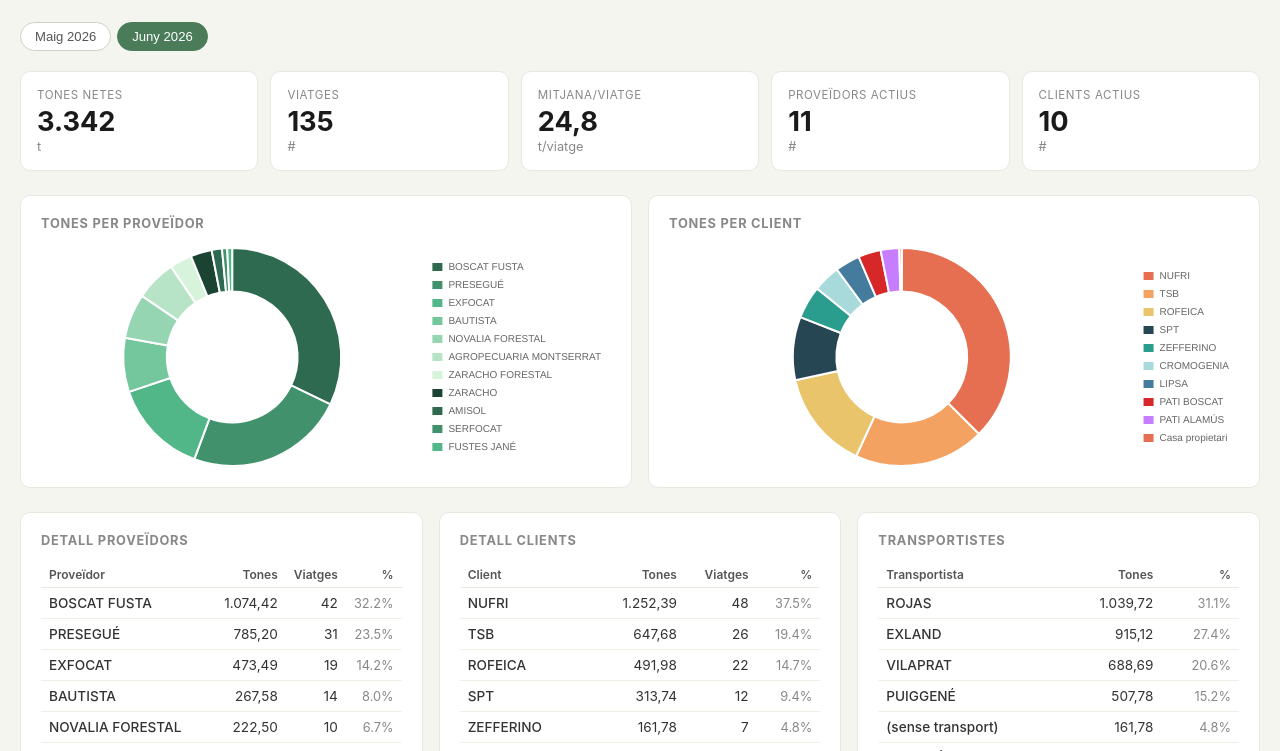
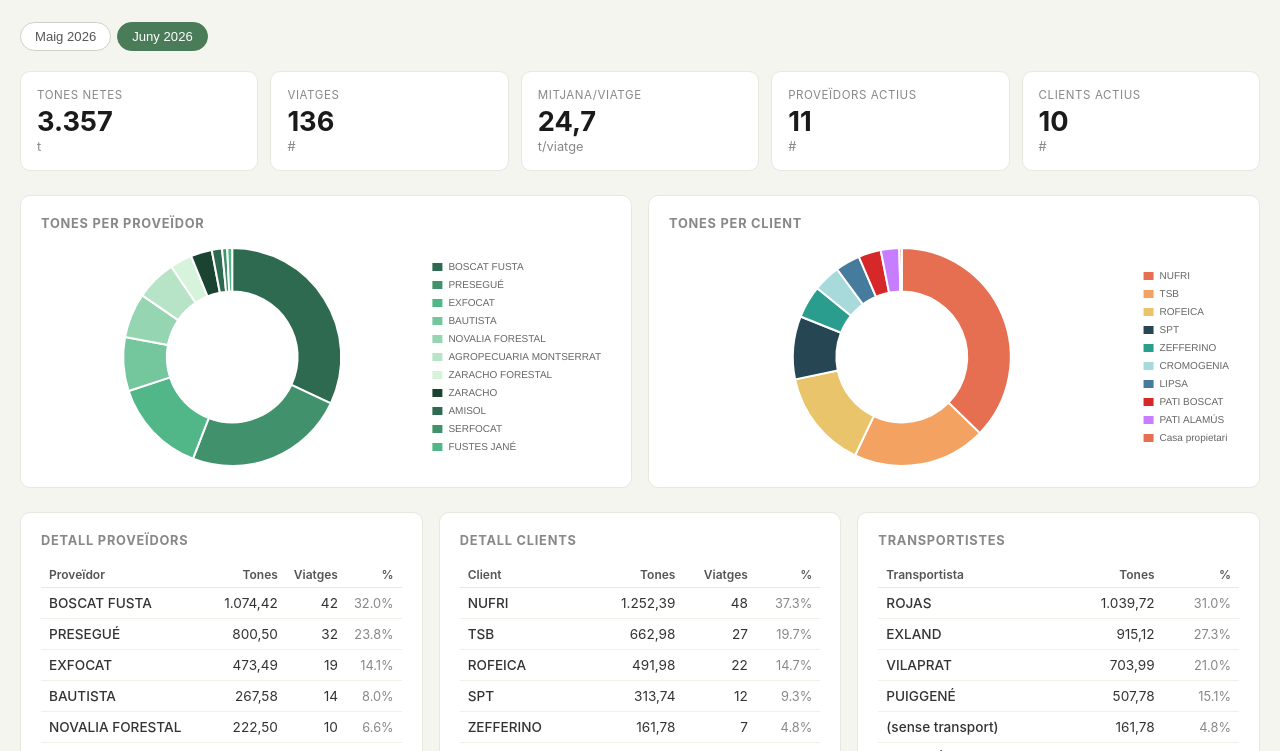
Before and after one commit to marineraimon-dot/novalia-resum-mensual, a plain HTML site: page index.html in a window 1280 px wide. Shown: the part 49-800 px from the top of the page. Drawn offline with nearby package versions, Linux system fonts and the light colour scheme.

Commit message:
Actualitza dades dashboard (2026-06-29 07:46)

```diff
--- a/index.html
+++ b/index.html
@@ -232,15 +232,15 @@ const DATA = {
   },
   "Juny 2026": {
     kpis: {
-      tones: 3341.83,
-      viatges: 135,
-      mitja: 24.75,
+      tones: 3357.13,
+      viatges: 136,
+      mitja: 24.68,
       proveidors: 11,
       clients: 10
     },
     proveidors: [
       { nom: "BOSCAT FUSTA", tones: 1074.42, viatges: 42 },
-      { nom: "PRESEGUÉ", tones: 785.2, viatges: 31 },
+      { nom: "PRESEGUÉ", tones: 800.5, viatges: 32 },
       { nom: "EXFOCAT", tones: 473.49, viatges: 19 },
       { nom: "BAUTISTA", tones: 267.58, viatges: 14 },
       { nom: "NOVALIA FORESTAL", tones: 222.5, viatges: 10 },
@@ -253,7 +253,7 @@ const DATA = {
     ],
     clients: [
       { nom: "NUFRI", tones: 1252.39, viatges: 48 },
-      { nom: "TSB", tones: 647.68, viatges: 26 },
+      { nom: "TSB", tones: 662.98, viatges: 27 },
       { nom: "ROFEICA", tones: 491.98, viatges: 22 },
       { nom: "SPT", tones: 313.74, viatges: 12 },
       { nom: "ZEFFERINO", tones: 161.78, viatges: 7 },
@@ -266,7 +266,7 @@ const DATA = {
     transportistes: [
       { nom: "ROJAS", tones: 1039.72 },
       { nom: "EXLAND", tones: 915.12 },
-      { nom: "VILAPRAT", tones: 688.69 },
+      { nom: "VILAPRAT", tones: 703.99 },
       { nom: "PUIGGENÉ", tones: 507.78 },
       { nom: "(sense transport)", tones: 161.78 },
       { nom: "FRAN SÁNCHEZ", tones: 16.74 },
@@ -274,7 +274,7 @@ const DATA = {
     ],
     estelladores: [
       { nom: "NOVALIA", tones: 2072.61 },
-      { nom: "ROJAS", tones: 890.24 },
+      { nom: "ROJAS", tones: 905.54 },
       { nom: "SENSE DADES", tones: 362.24 },
       { nom: "TRONC SÁNCHEZ", tones: 16.74 }
     ]
```
